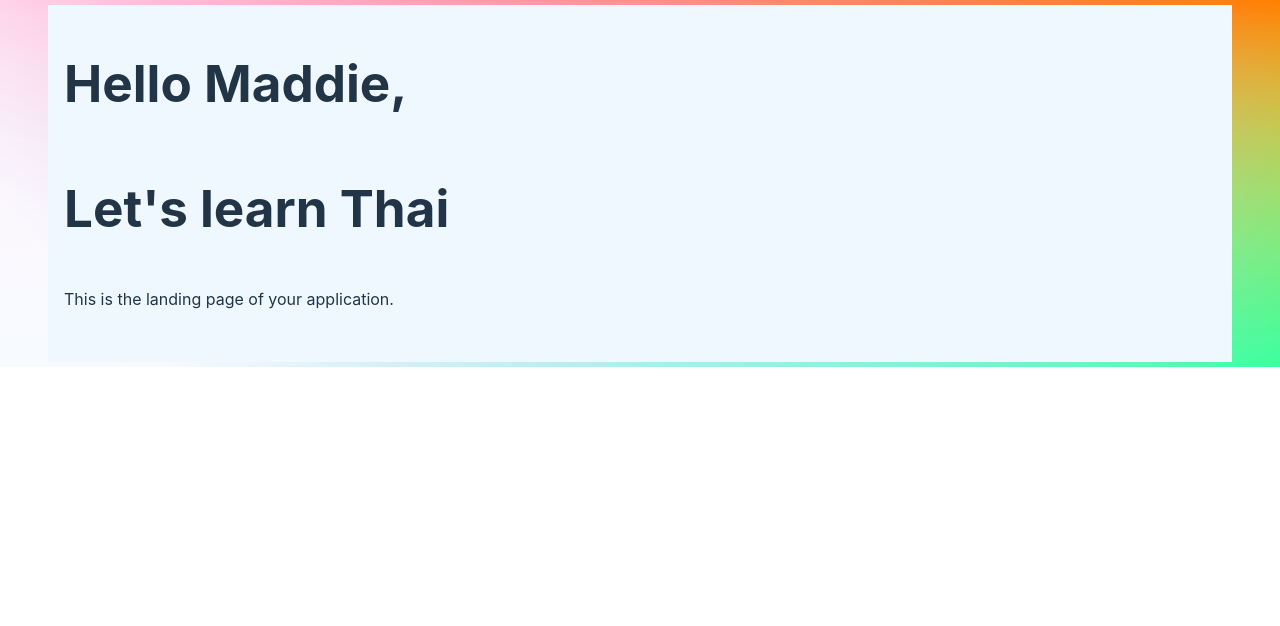
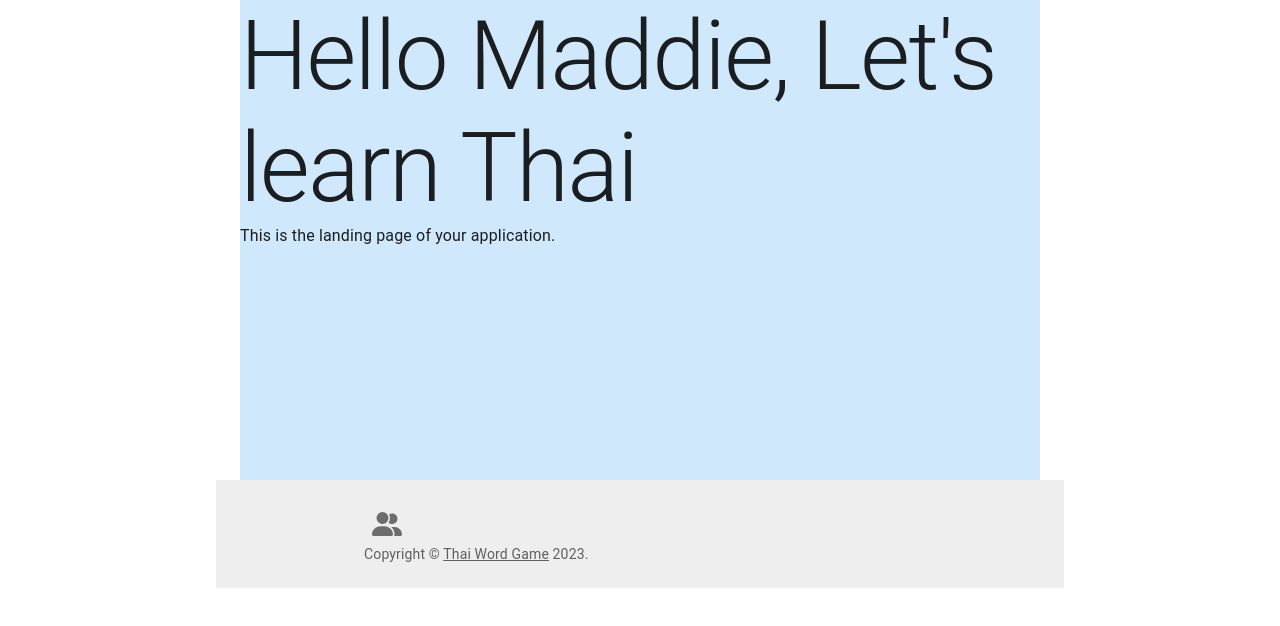
Before and after one commit to pattpjy/word-game-typescript, a React (Vite) app: page / in a window 1280 px wide. Shown: the top 626 px of the page. Built offline with nearby package versions, Linux system fonts and the light colour scheme; some icons are missing.

Commit message:
Add icon to footer

```diff
--- a/src/App.tsx
+++ b/src/App.tsx
@@ -4,7 +4,7 @@ import LandingContainer from "./containers/LandingContainer";
 import GameContainer from "./containers/GameContainer";
 import ProgressContainer from "./containers/ProgressContainer";
 import SettingContainer from "./containers/SettingContainer";
-
+import StickyFooter from "./components/sticky-footer/StickyFooter";
 const App: React.FC = () => {
   return (
     <BrowserRouter>
@@ -25,6 +25,7 @@ const App: React.FC = () => {
         <Route path="/progress" element={<ProgressContainer />} />
         <Route path="/setting" element={<SettingContainer />} />
       </Routes>
+      {StickyFooter()}
     </BrowserRouter>
   );
 };
--- a/src/components/sticky-footer/StickyFooter.tsx
+++ b/src/components/sticky-footer/StickyFooter.tsx
@@ -5,13 +5,15 @@ import Box from "@mui/material/Box";
 import Typography from "@mui/material/Typography";
 import Container from "@mui/material/Container";
 import Link from "@mui/material/Link";
-
+import { FontAwesomeIcon } from "@fortawesome/react-fontawesome";
+import { faUserGroup } from "@fortawesome/free-solid-svg-icons";
+import { IconButton } from "@mui/material";
 function Copyright() {
   return (
     <Typography variant="body2" color="text.secondary">
       {"Copyright © "}
-      <Link color="inherit" href="https://mui.com/">
-        Your Website
+      <Link color="inherit" href="https://sookmark.com/">
+        Thai Word Game
       </Link>{" "}
       {new Date().getFullYear()}
       {"."}
@@ -25,24 +27,7 @@ const defaultTheme = createTheme();
 export default function StickyFooter() {
   return (
     <ThemeProvider theme={defaultTheme}>
-      <Box
-        sx={{
-          display: "flex",
-          flexDirection: "column",
-          minHeight: "100vh",
-        }}
-      >
       <CssBaseline />
-        <Container component="main" sx={{ mt: 8, mb: 2 }} maxWidth="sm">
-          <Typography variant="h2" component="h1" gutterBottom>
-            Sticky footer
-          </Typography>
-          <Typography variant="h5" component="h2" gutterBottom>
-            {"Pin a footer to the bottom of the viewport."}
-            {"The footer will move as the main element of the page grows."}
-          </Typography>
-          <Typography variant="body1">Sticky footer placeholder.</Typography>
-        </Container>
       <Box
         component="footer"
         sx={{
@@ -56,12 +41,12 @@ export default function StickyFooter() {
         }}
       >
         <Container maxWidth="sm">
-            <Typography variant="body1">
-              My sticky footer can be found here.
-            </Typography>
+          <IconButton aria-label="parentMode">
+            <FontAwesomeIcon icon={faUserGroup} />
+          </IconButton>
+
           <Copyright />
         </Container>
-        </Box>
       </Box>
     </ThemeProvider>
   );
--- a/src/containers/LandingContainer.tsx
+++ b/src/containers/LandingContainer.tsx
@@ -1,7 +1,9 @@
 import styles from "./container.module.css";
 import { useNavigate } from "react-router-dom";
-import StickyFooter from "../components/sticky-footer/StickyFooter";
-
+import Container from "@mui/material/Container";
+import Typography from "@mui/material/Typography";
+import Box from "@mui/material/Box";
+import CssBaseline from "@mui/material/CssBaseline";
 interface LandingContainerProp {
   childName: string;
 }
@@ -13,16 +15,23 @@ const LandingContainer: React.FC<LandingContainerProp> = ({ childName }) => {
   };
 
   return (
-    <div className={styles["landing-body"]}>
-      <h1>Hello {childName}, </h1>
-      <h1>Let's learn Thai</h1>
-      <p>This is the landing page of your application.</p>
-
-      <button className={styles["play-btn"]} onClick={handleClick}>
-        <i className={`fa-duotone fa-circle-play ${styles["large-icon"]}`}></i>
-      </button>
-      {/* {StickyFooter()} */}
-    </div>
+    <Container fixed>
+      <CssBaseline />
+      <Box sx={{ bgcolor: "#cfe8fc", width: "100vh", height: "60vh" }}>
+        <Typography variant="h1">
+          Hello {childName}, Let's learn Thai
+        </Typography>
+        <Typography variant="body1">
+          This is the landing page of your application.
+        </Typography>
+        <br />
+        <button className={styles["play-btn"]} onClick={handleClick}>
+          <i
+            className={`fa-duotone fa-circle-play ${styles["large-icon"]}`}
+          ></i>
+        </button>
+      </Box>
+    </Container>
   );
 };
 
```
Lines whose indentation alone changed are shown as unchanged.
